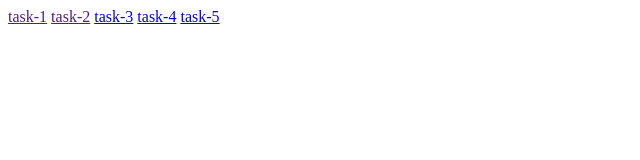
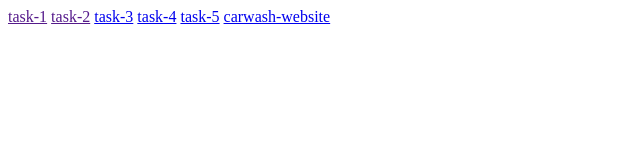
Before and after one commit to athilnisankh/my_projects, a plain HTML site: page index.html in a window 1280 px wide. Shown: the whole page, without its empty margins (0-640 px from the left). Drawn offline with Linux system fonts and the light colour scheme.

Commit message:
index-update

```diff
--- a/index.html
+++ b/index.html
@@ -15,6 +15,7 @@
         <a href="first-work-task3/task-3.html">task-3</a>
         <a href="admin-dashboard-task4/css/task-4.html">task-4</a>
         <a href="Task-5/images/task-5.html">task-5</a>
+        <a href="car wash/carwash.html">carwash-website</a>
     </nav>
 
 
```
